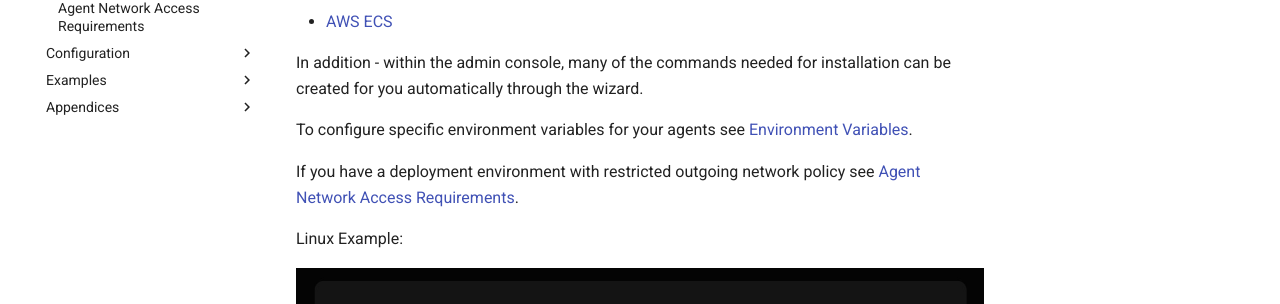
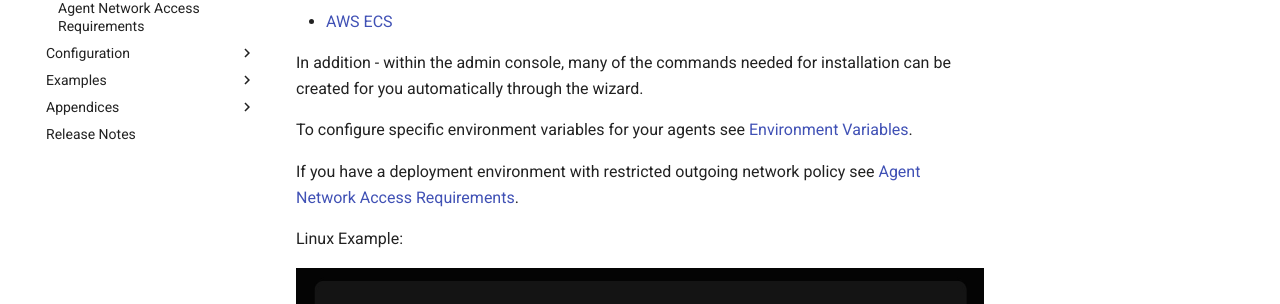
Before and after one commit to edgedelta/docs, an MkDocs documentation site: the page built from docs/installation/index.md, in a window 1280 px wide. Shown: the part 532-836 px from the top of the page. Built offline with MkDocs 1.6.1 and Material for MkDocs 9.7.7, drawn with Linux system fonts in a browser that asks for light colours.

Commit message:
Adding release notes page

```diff
--- a/mkdocs.yml
+++ b/mkdocs.yml
@@ -55,3 +55,4 @@ nav:
     - S3 monitoring via SQS: appendices/s3-sqs.md
     - Create an Okta SAML Integration: appendices/okta-saml.md
     - Tokens: appendices/tokens.md
+  - Release Notes: release-notes.md
```
